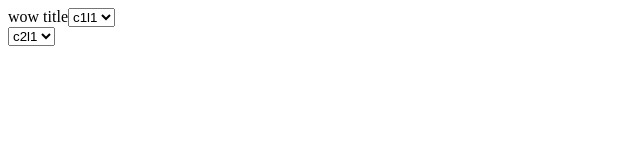
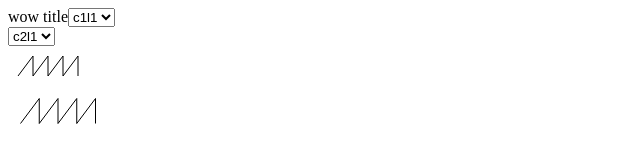
Before and after one commit to avoltz/mkMIDI, a plain HTML site: page model-demo.html in a window 1280 px wide. Shown: the whole page, without its empty margins (0-640 px from the left). Drawn offline with Linux system fonts and the light colour scheme.

Commit message:
fix subsections, show in model demo

```diff
--- a/instrument.js
+++ b/instrument.js
@@ -5,6 +5,10 @@ class Section {
     name_lbl.innerHTML = section.name;
     section.widgets.forEach(widget => {
       var args = ["thisarg", section_el];
+      // if we are creating a section, we have to reference ourself.
+      if (widget.type == 'section') {
+        args.push(widget);
+      }
       Section.params[widget.type].forEach(p => {
         args.push(widget[p]);
       })
--- a/model-demo.html
+++ b/model-demo.html
@@ -21,6 +21,22 @@ var my_synth = {
           'type' : 'combo',
           'labels' : ['c2l1', 'c2l2'],
           'values' : ['c2v1', 'c2v2']
+        },
+        {
+          'type' : 'saw_btn',
+          'height' : 40,
+          'width' : 80
+        },
+        {
+          'type' : 'section',
+          'name' : 'subsection 1',
+          'widgets' : [
+            {
+              'type' : 'saw_btn',
+              'height' : 50,
+              'width' : 100
+            }
+          ]
         }
       ]
     }
```
